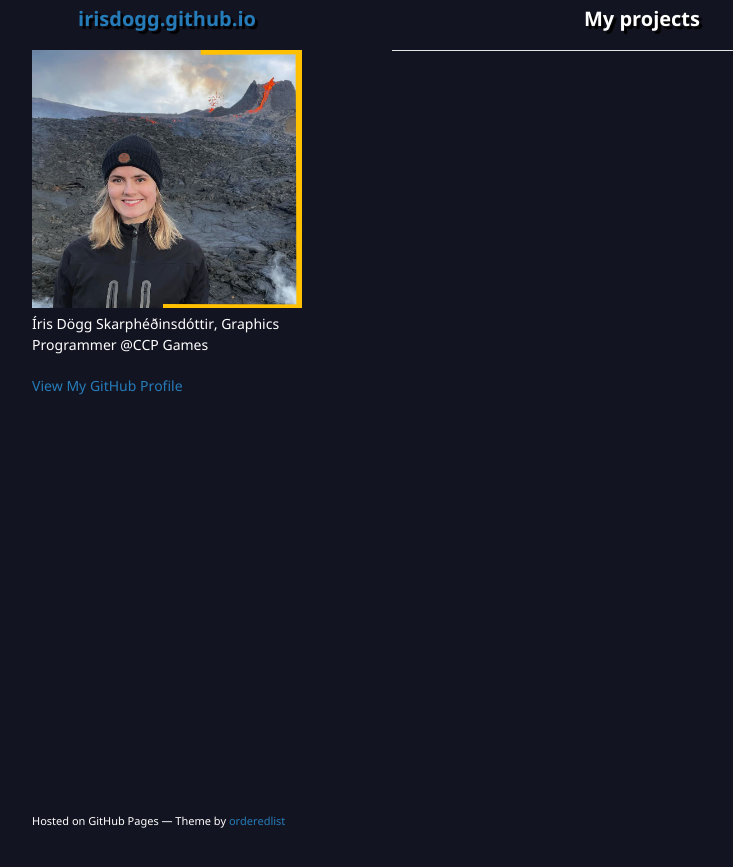
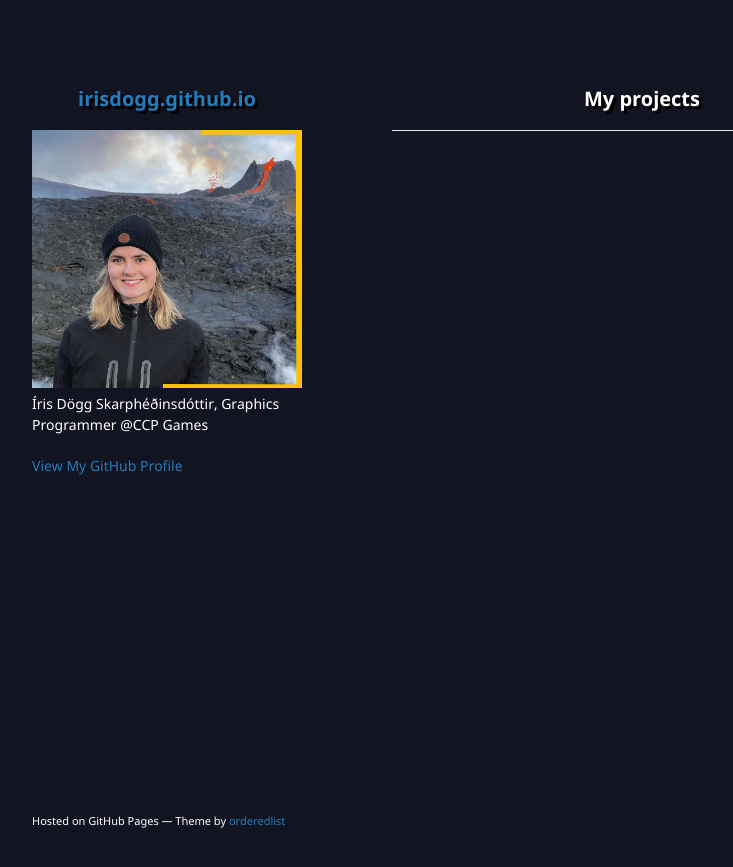
Before and after one commit to irisdogg/irisdogg.github.io, a Jekyll site: the page built from index.md, in a window 1280 px wide. Shown: the top 867 px of the page, without its empty margins (178-911 px from the left). Built offline with Jekyll 4.4.1, drawn with Linux system fonts in a browser that asks for light colours; our own code applies the rules of GitHub Pages for plain Markdown files.

Commit message:
Update style.scss

```diff
--- a/assets/css/style.scss
+++ b/assets/css/style.scss
@@ -4,7 +4,7 @@
 @import "jekyll-theme-minimal";
 body {
   background-color: #131421;
-  padding: 0 20px 20px 20px;
+  padding: 80px 20px 20px 20px;
 }
 
 h1 {
```
